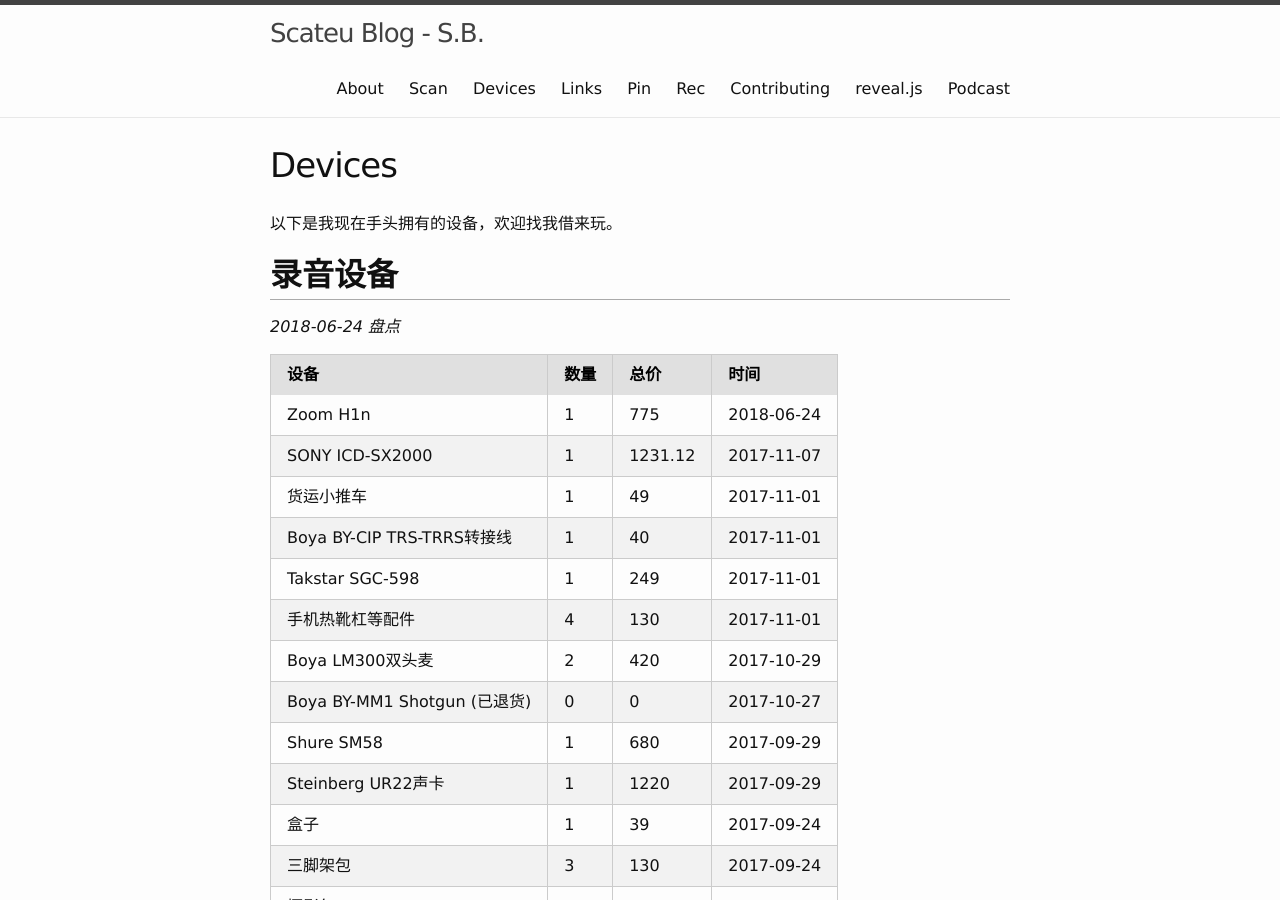
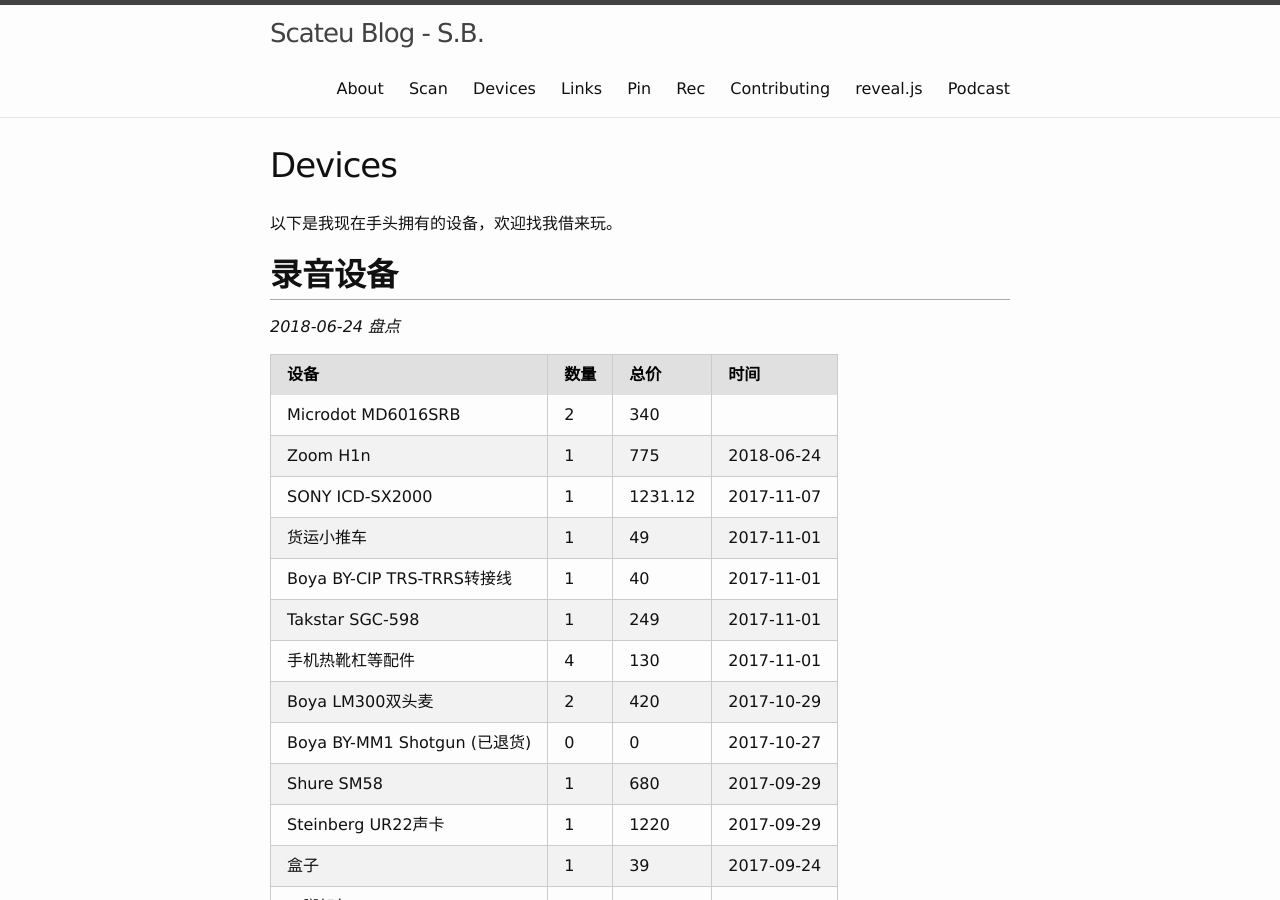
Before and after one commit to scateu/scateu.github.io, a Jekyll site: the page built from _pages/03-devices.md, in a window 1280 px wide and 900 px high. Built offline with Jekyll 4.4.1, drawn with Linux system fonts in a browser that asks for light colours; comment, search, counter and statistics services are not loaded.

Commit message:
2019年 7月24日 星期三 15时11分57秒 CST

```diff
--- a/_pages/03-devices.md
+++ b/_pages/03-devices.md
@@ -13,6 +13,7 @@
 
 | 设备                         | 数量 | 总价    | 时间       |
 |------------------------------|------|---------|------------|
+| Microdot MD6016SRB           | 2    | 340     |            |
 | Zoom H1n                     | 1    | 775     | 2018-06-24 |
 | SONY ICD-SX2000              | 1    | 1231.12 | 2017-11-07 |
 | 货运小推车                   | 1    | 49      | 2017-11-01 |
```
